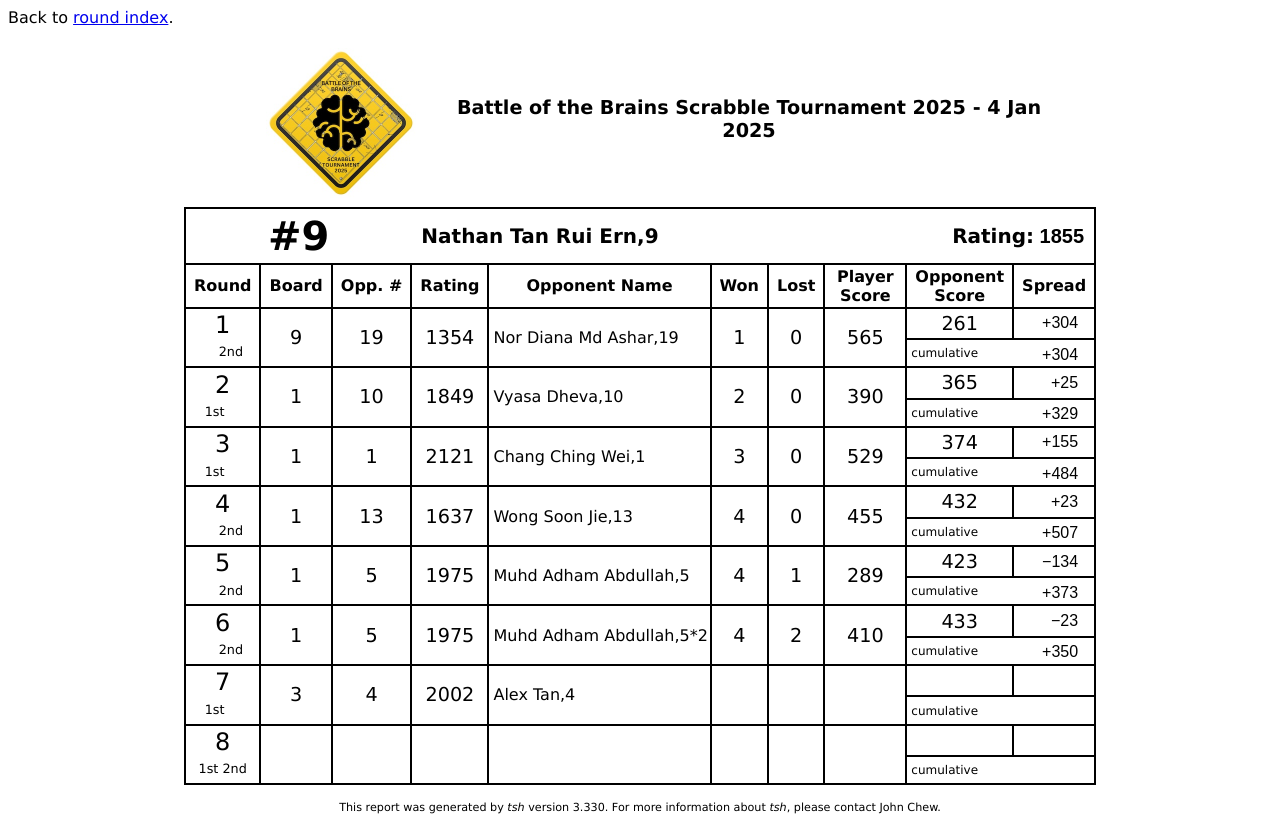
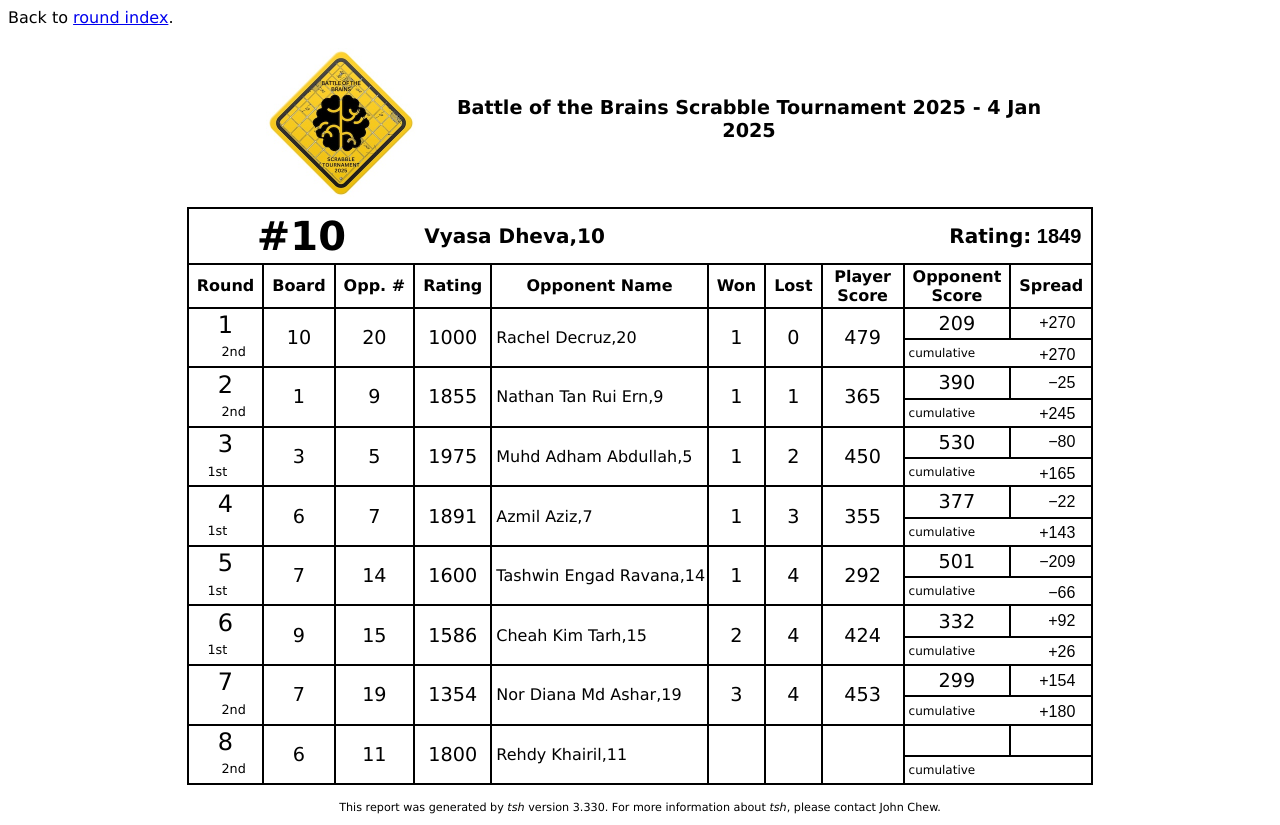
Before and after one commit to philipetan/botb, a plain HTML site: page A-scorecard.html in a window 1280 px wide. Drawn offline with Linux system fonts and the light colour scheme.

Commit message:
Add files via upload

```diff
--- a/A-scorecard.html
+++ b/A-scorecard.html
@@ -11,24 +11,24 @@
 <p class=backref>Back to <a href="index.html">round index</a>.</p>
 
 <table border=0 align=center><tr><td width=200 align=right><img width=150 align=centre src="botb.jpg">&nbsp;&nbsp;&nbsp;</td><td align=center width=600><h1>Battle of the Brains Scrabble Tournament 2025 - 4 Jan 2025</h1></td></tr></table><table class="scorecard" align=center cellspacing=0>
-<tr class="top1"><th class="number" colspan=3>#9</th><th class="name" colspan=5><a name="9"><span class="label">Name:</span></a> Nathan Tan Rui Ern,9</th><th class="rating" colspan=2><span class="label">Rating:</span> 1855</th></tr>
+<tr class="top1"><th class="number" colspan=3>#10</th><th class="name" colspan=5><a name="10"><span class="label">Name:</span></a> Vyasa Dheva,10</th><th class="rating" colspan=2><span class="label">Rating:</span> 1849</th></tr>
 <tr class="top2"><th class="round">Round</th><th class="board">Board</th><th class="onum">Opp. #</th><th class="orat">Rating</th><th class="onam">Opponent Name</th><th class="won">Won</th><th class="lost">Lost</th><th class="for">Player<br>Score</th><th class="against">Opponent<br>Score</th><th class="spread">Spread</th></tr>
-<tr class="round1"><td class="round">1</td><td class="board" rowspan=2>9</td><td class="onum" rowspan=2>19</td><td class="orat" rowspan=2>1354</td><td class="onam" rowspan=2>Nor Diana Md Ashar,19</td><td class="won" rowspan=2>1</td><td class="lost" rowspan=2>0</td><td class="for" rowspan=2>565</td><td class="against">261</td><td class="spread">+304</td></tr>
-<tr class="round2"><td class="p12">&nbsp;&nbsp;&nbsp;&nbsp;2nd</td><td class="cumelabel"><span class="label">cumulative</span></td><td class="cume"><span class="strut">&nbsp;</span>+304</td></tr>
-<tr class="round1"><td class="round">2</td><td class="board" rowspan=2>1</td><td class="onum" rowspan=2>10</td><td class="orat" rowspan=2>1849</td><td class="onam" rowspan=2>Vyasa Dheva,10</td><td class="won" rowspan=2>2</td><td class="lost" rowspan=2>0</td><td class="for" rowspan=2>390</td><td class="against">365</td><td class="spread">+25</td></tr>
-<tr class="round2"><td class="p12">1st&nbsp;&nbsp;&nbsp;&nbsp;</td><td class="cumelabel"><span class="label">cumulative</span></td><td class="cume"><span class="strut">&nbsp;</span>+329</td></tr>
-<tr class="round1"><td class="round">3</td><td class="board" rowspan=2>1</td><td class="onum" rowspan=2>1</td><td class="orat" rowspan=2>2121</td><td class="onam" rowspan=2>Chang Ching Wei,1</td><td class="won" rowspan=2>3</td><td class="lost" rowspan=2>0</td><td class="for" rowspan=2>529</td><td class="against">374</td><td class="spread">+155</td></tr>
-<tr class="round2"><td class="p12">1st&nbsp;&nbsp;&nbsp;&nbsp;</td><td class="cumelabel"><span class="label">cumulative</span></td><td class="cume"><span class="strut">&nbsp;</span>+484</td></tr>
-<tr class="round1"><td class="round">4</td><td class="board" rowspan=2>1</td><td class="onum" rowspan=2>13</td><td class="orat" rowspan=2>1637</td><td class="onam" rowspan=2>Wong Soon Jie,13</td><td class="won" rowspan=2>4</td><td class="lost" rowspan=2>0</td><td class="for" rowspan=2>455</td><td class="against">432</td><td class="spread">+23</td></tr>
-<tr class="round2"><td class="p12">&nbsp;&nbsp;&nbsp;&nbsp;2nd</td><td class="cumelabel"><span class="label">cumulative</span></td><td class="cume"><span class="strut">&nbsp;</span>+507</td></tr>
-<tr class="round1"><td class="round">5</td><td class="board" rowspan=2>1</td><td class="onum" rowspan=2>5</td><td class="orat" rowspan=2>1975</td><td class="onam" rowspan=2>Muhd Adham Abdullah,5</td><td class="won" rowspan=2>4</td><td class="lost" rowspan=2>1</td><td class="for" rowspan=2>289</td><td class="against">423</td><td class="spread">&minus;134</td></tr>
-<tr class="round2"><td class="p12">&nbsp;&nbsp;&nbsp;&nbsp;2nd</td><td class="cumelabel"><span class="label">cumulative</span></td><td class="cume"><span class="strut">&nbsp;</span>+373</td></tr>
-<tr class="round1"><td class="round">6</td><td class="board" rowspan=2>1</td><td class="onum" rowspan=2>5</td><td class="orat" rowspan=2>1975</td><td class="onam" rowspan=2>Muhd Adham Abdullah,5*2</td><td class="won" rowspan=2>4</td><td class="lost" rowspan=2>2</td><td class="for" rowspan=2>410</td><td class="against">433</td><td class="spread">&minus;23</td></tr>
-<tr class="round2"><td class="p12">&nbsp;&nbsp;&nbsp;&nbsp;2nd</td><td class="cumelabel"><span class="label">cumulative</span></td><td class="cume"><span class="strut">&nbsp;</span>+350</td></tr>
-<tr class="round1"><td class="round">7</td><td class="board" rowspan=2>3</td><td class="onum" rowspan=2>4</td><td class="orat" rowspan=2>2002</td><td class="onam" rowspan=2>Alex Tan,4</td><td class="won" rowspan=2>&nbsp;</td><td class="lost" rowspan=2>&nbsp;</td><td class="for" rowspan=2>&nbsp;</td><td class="against">&nbsp;</td><td class="spread">&nbsp;</td></tr>
-<tr class="round2"><td class="p12">1st&nbsp;&nbsp;&nbsp;&nbsp;</td><td class="cumelabel"><span class="label">cumulative</span></td><td class="cume"><span class="strut">&nbsp;</span></td></tr>
-<tr class="round1"><td class="round">8</td><td class="board" rowspan=2>&nbsp;</td><td class="onum" rowspan=2>&nbsp;</td><td class="orat" rowspan=2>&nbsp;</td><td class="onam" rowspan=2>&nbsp;</td><td class="won" rowspan=2>&nbsp;</td><td class="lost" rowspan=2>&nbsp;</td><td class="for" rowspan=2>&nbsp;</td><td class="against">&nbsp;</td><td class="spread">&nbsp;</td></tr>
-<tr class="round2"><td class="p12">1st 2nd</td><td class="cumelabel"><span class="label">cumulative</span></td><td class="cume"><span class="strut">&nbsp;</span></td></tr>
+<tr class="round1"><td class="round">1</td><td class="board" rowspan=2>10</td><td class="onum" rowspan=2>20</td><td class="orat" rowspan=2>1000</td><td class="onam" rowspan=2>Rachel Decruz,20</td><td class="won" rowspan=2>1</td><td class="lost" rowspan=2>0</td><td class="for" rowspan=2>479</td><td class="against">209</td><td class="spread">+270</td></tr>
+<tr class="round2"><td class="p12">&nbsp;&nbsp;&nbsp;&nbsp;2nd</td><td class="cumelabel"><span class="label">cumulative</span></td><td class="cume"><span class="strut">&nbsp;</span>+270</td></tr>
+<tr class="round1"><td class="round">2</td><td class="board" rowspan=2>1</td><td class="onum" rowspan=2>9</td><td class="orat" rowspan=2>1855</td><td class="onam" rowspan=2>Nathan Tan Rui Ern,9</td><td class="won" rowspan=2>1</td><td class="lost" rowspan=2>1</td><td class="for" rowspan=2>365</td><td class="against">390</td><td class="spread">&minus;25</td></tr>
+<tr class="round2"><td class="p12">&nbsp;&nbsp;&nbsp;&nbsp;2nd</td><td class="cumelabel"><span class="label">cumulative</span></td><td class="cume"><span class="strut">&nbsp;</span>+245</td></tr>
+<tr class="round1"><td class="round">3</td><td class="board" rowspan=2>3</td><td class="onum" rowspan=2>5</td><td class="orat" rowspan=2>1975</td><td class="onam" rowspan=2>Muhd Adham Abdullah,5</td><td class="won" rowspan=2>1</td><td class="lost" rowspan=2>2</td><td class="for" rowspan=2>450</td><td class="against">530</td><td class="spread">&minus;80</td></tr>
+<tr class="round2"><td class="p12">1st&nbsp;&nbsp;&nbsp;&nbsp;</td><td class="cumelabel"><span class="label">cumulative</span></td><td class="cume"><span class="strut">&nbsp;</span>+165</td></tr>
+<tr class="round1"><td class="round">4</td><td class="board" rowspan=2>6</td><td class="onum" rowspan=2>7</td><td class="orat" rowspan=2>1891</td><td class="onam" rowspan=2>Azmil Aziz,7</td><td class="won" rowspan=2>1</td><td class="lost" rowspan=2>3</td><td class="for" rowspan=2>355</td><td class="against">377</td><td class="spread">&minus;22</td></tr>
+<tr class="round2"><td class="p12">1st&nbsp;&nbsp;&nbsp;&nbsp;</td><td class="cumelabel"><span class="label">cumulative</span></td><td class="cume"><span class="strut">&nbsp;</span>+143</td></tr>
+<tr class="round1"><td class="round">5</td><td class="board" rowspan=2>7</td><td class="onum" rowspan=2>14</td><td class="orat" rowspan=2>1600</td><td class="onam" rowspan=2>Tashwin Engad Ravana,14</td><td class="won" rowspan=2>1</td><td class="lost" rowspan=2>4</td><td class="for" rowspan=2>292</td><td class="against">501</td><td class="spread">&minus;209</td></tr>
+<tr class="round2"><td class="p12">1st&nbsp;&nbsp;&nbsp;&nbsp;</td><td class="cumelabel"><span class="label">cumulative</span></td><td class="cume"><span class="strut">&nbsp;</span>&minus;66</td></tr>
+<tr class="round1"><td class="round">6</td><td class="board" rowspan=2>9</td><td class="onum" rowspan=2>15</td><td class="orat" rowspan=2>1586</td><td class="onam" rowspan=2>Cheah Kim Tarh,15</td><td class="won" rowspan=2>2</td><td class="lost" rowspan=2>4</td><td class="for" rowspan=2>424</td><td class="against">332</td><td class="spread">+92</td></tr>
+<tr class="round2"><td class="p12">1st&nbsp;&nbsp;&nbsp;&nbsp;</td><td class="cumelabel"><span class="label">cumulative</span></td><td class="cume"><span class="strut">&nbsp;</span>+26</td></tr>
+<tr class="round1"><td class="round">7</td><td class="board" rowspan=2>7</td><td class="onum" rowspan=2>19</td><td class="orat" rowspan=2>1354</td><td class="onam" rowspan=2>Nor Diana Md Ashar,19</td><td class="won" rowspan=2>3</td><td class="lost" rowspan=2>4</td><td class="for" rowspan=2>453</td><td class="against">299</td><td class="spread">+154</td></tr>
+<tr class="round2"><td class="p12">&nbsp;&nbsp;&nbsp;&nbsp;2nd</td><td class="cumelabel"><span class="label">cumulative</span></td><td class="cume"><span class="strut">&nbsp;</span>+180</td></tr>
+<tr class="round1"><td class="round">8</td><td class="board" rowspan=2>6</td><td class="onum" rowspan=2>11</td><td class="orat" rowspan=2>1800</td><td class="onam" rowspan=2>Rehdy Khairil,11</td><td class="won" rowspan=2>&nbsp;</td><td class="lost" rowspan=2>&nbsp;</td><td class="for" rowspan=2>&nbsp;</td><td class="against">&nbsp;</td><td class="spread">&nbsp;</td></tr>
+<tr class="round2"><td class="p12">&nbsp;&nbsp;&nbsp;&nbsp;2nd</td><td class="cumelabel"><span class="label">cumulative</span></td><td class="cume"><span class="strut">&nbsp;</span></td></tr>
 <tr class="bottom"><td colspan=10>&nbsp;</td></tr>
 </table>
 <p class=notice>This report was generated by <cite>tsh</cite> version 3.330.  For more information about <cite>tsh</cite>, please contact John Chew.</p></body></html>
```
Also changed, not shown: tourney.js.
